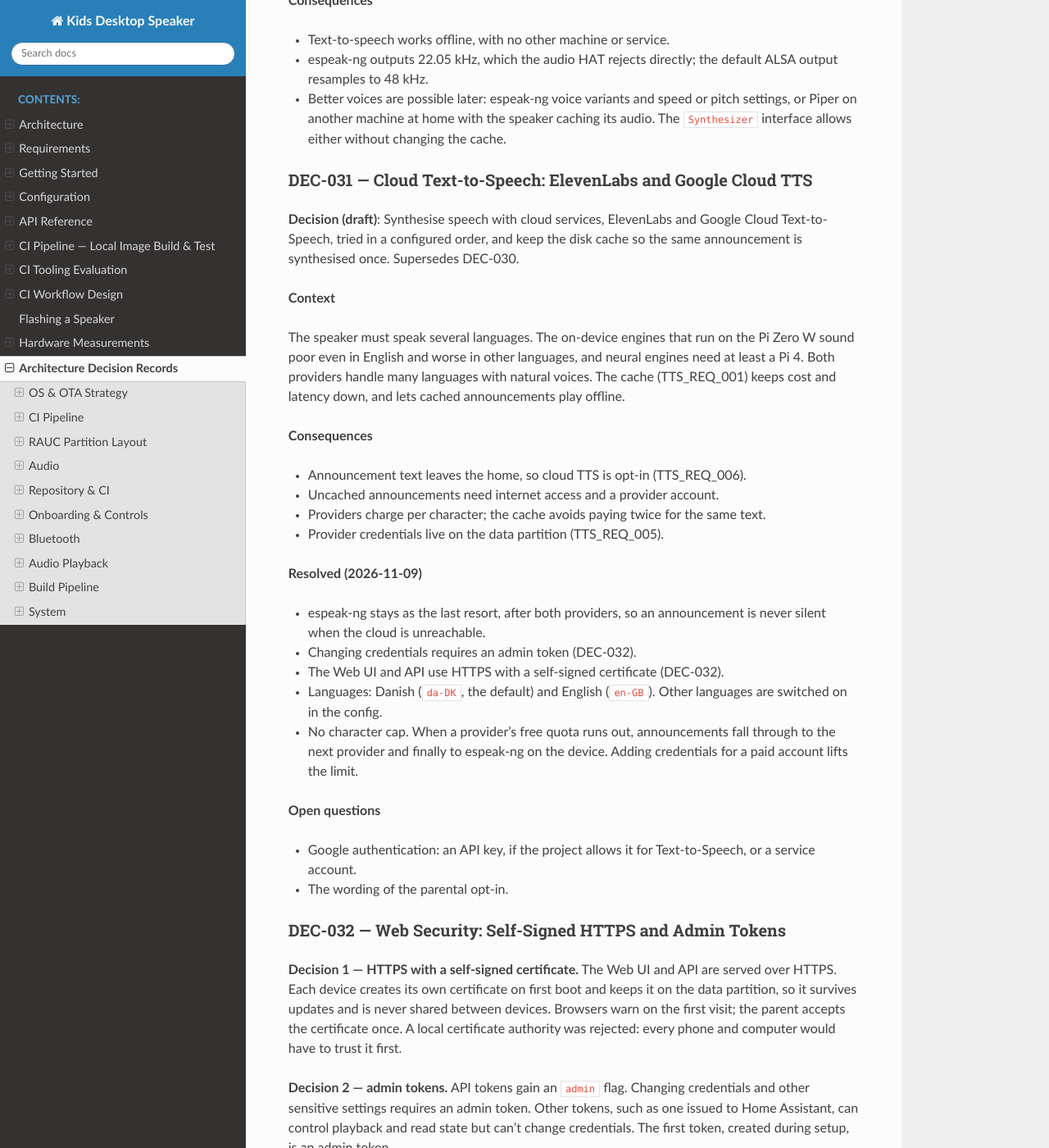
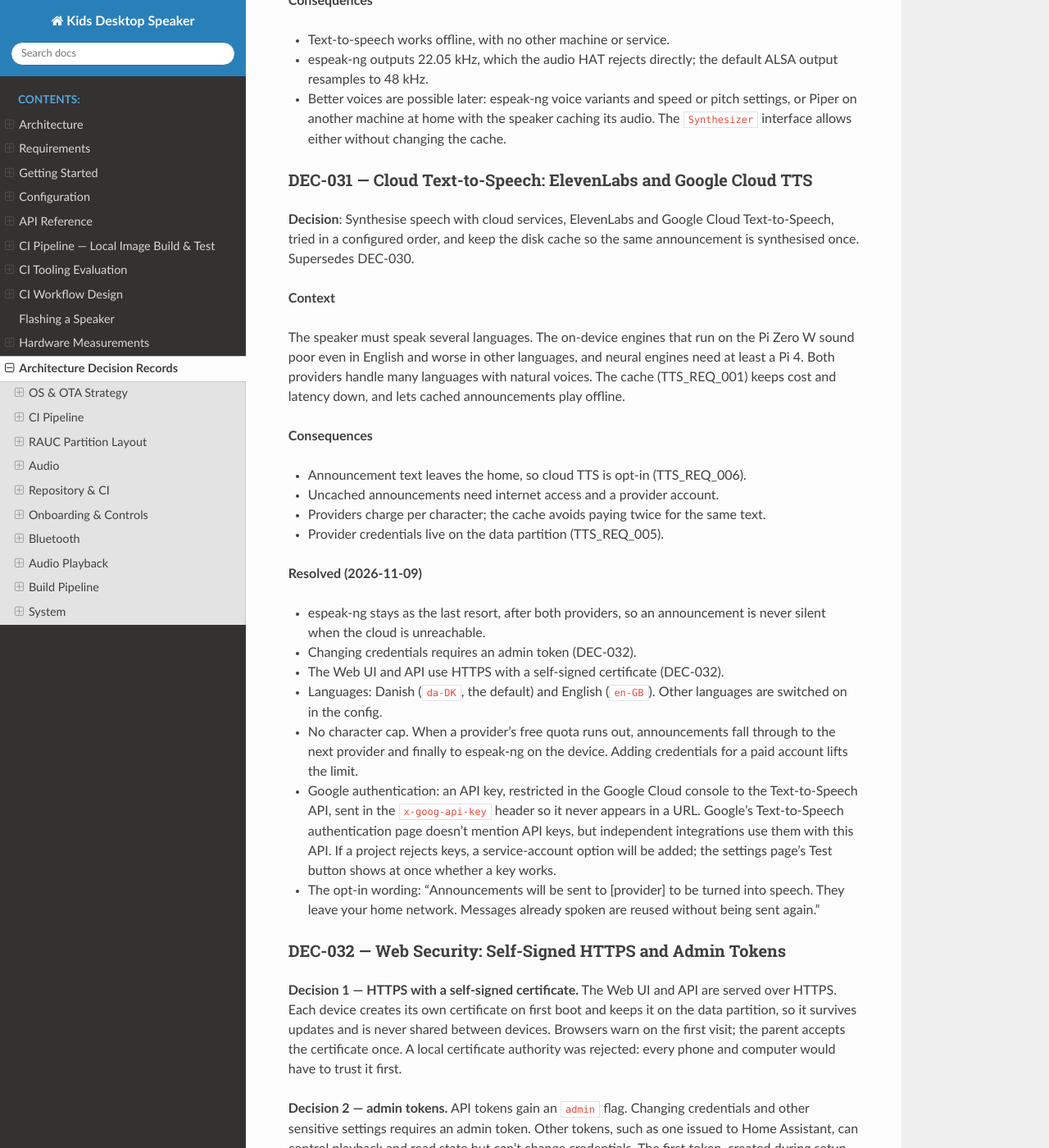
Before and after one commit to LydByDissing/kids-desktop-speaker, a Sphinx documentation site: the page built from docs/source/development/decisions.rst, in a window 1280 px wide and 1400 px high, scrolled down 36341 px. Shown: the whole window at 82% size. Built offline with Sphinx 7.4.7 and the Read the Docs theme 3.1.0, drawn with Linux system fonts in a browser that asks for light colours.

Commit message:
docs: resolve DEC-031 with Google API keys and the opt-in wording
Co-Authored-By: Claude Opus 5.5 <noreply@anthropic.com>

```diff
--- a/docs/source/development/decisions.rst
+++ b/docs/source/development/decisions.rst
@@ -2248,11 +2248,11 @@ DEC-031 — Cloud Text-to-Speech: ElevenLabs and Google Cloud TTS
 
 .. meta::
    :decision-id: DEC_031
-   :status: draft
+   :status: resolved
    :date: 2026-11-09
    :tags: tts, cloud, i18n, privacy
 
-**Decision (draft)**: Synthesise speech with cloud services, ElevenLabs and Google
+**Decision**: Synthesise speech with cloud services, ElevenLabs and Google
 Cloud Text-to-Speech, tried in a configured order, and keep the disk cache so the
 same announcement is synthesised once. Supersedes DEC-030.
 
@@ -2283,11 +2283,15 @@ announcements play offline.
   through to the next provider and finally to espeak-ng on the device. Adding
   credentials for a paid account lifts the limit.
 
-**Open questions**
-
-- Google authentication: an API key, if the project allows it for Text-to-Speech,
-  or a service account.
-- The wording of the parental opt-in.
+- Google authentication: an API key, restricted in the Google Cloud console to
+  the Text-to-Speech API, sent in the ``x-goog-api-key`` header so it never
+  appears in a URL. Google's Text-to-Speech authentication page doesn't mention
+  API keys, but independent integrations use them with this API. If a project
+  rejects keys, a service-account option will be added; the settings page's Test
+  button shows at once whether a key works.
+- The opt-in wording: "Announcements will be sent to [provider] to be turned into
+  speech. They leave your home network. Messages already spoken are reused
+  without being sent again."
 
 DEC-032 — Web Security: Self-Signed HTTPS and Admin Tokens
 ~~~~~~~~~~~~~~~~~~~~~~~~~~~~~~~~~~~~~~~~~~~~~~~~~~~~~~~~~~
--- a/docs/source/requirements/requirements.rst
+++ b/docs/source/requirements/requirements.rst
@@ -207,8 +207,9 @@ Software — Features
    :tags: software, tts, privacy
 
    Announcement text is sent to the chosen provider, outside the home. Cloud TTS
-   shall be off until a parent enables it, after being told which provider
-   receives the text.
+   shall be off until a parent enables it, after confirming this notice: "Announcements
+   will be sent to [provider] to be turned into speech. They leave your home
+   network. Messages already spoken are reused without being sent again."
 
 .. req:: FEAT_REQ_002
    :id: FEAT_REQ_002
```
Also changed, not shown: docs/source/architecture/tts-engine/solution-design.rst (+7 -4 lines), docs/source/architecture/web-interface/solution-design.rst (+7 -4 lines).
